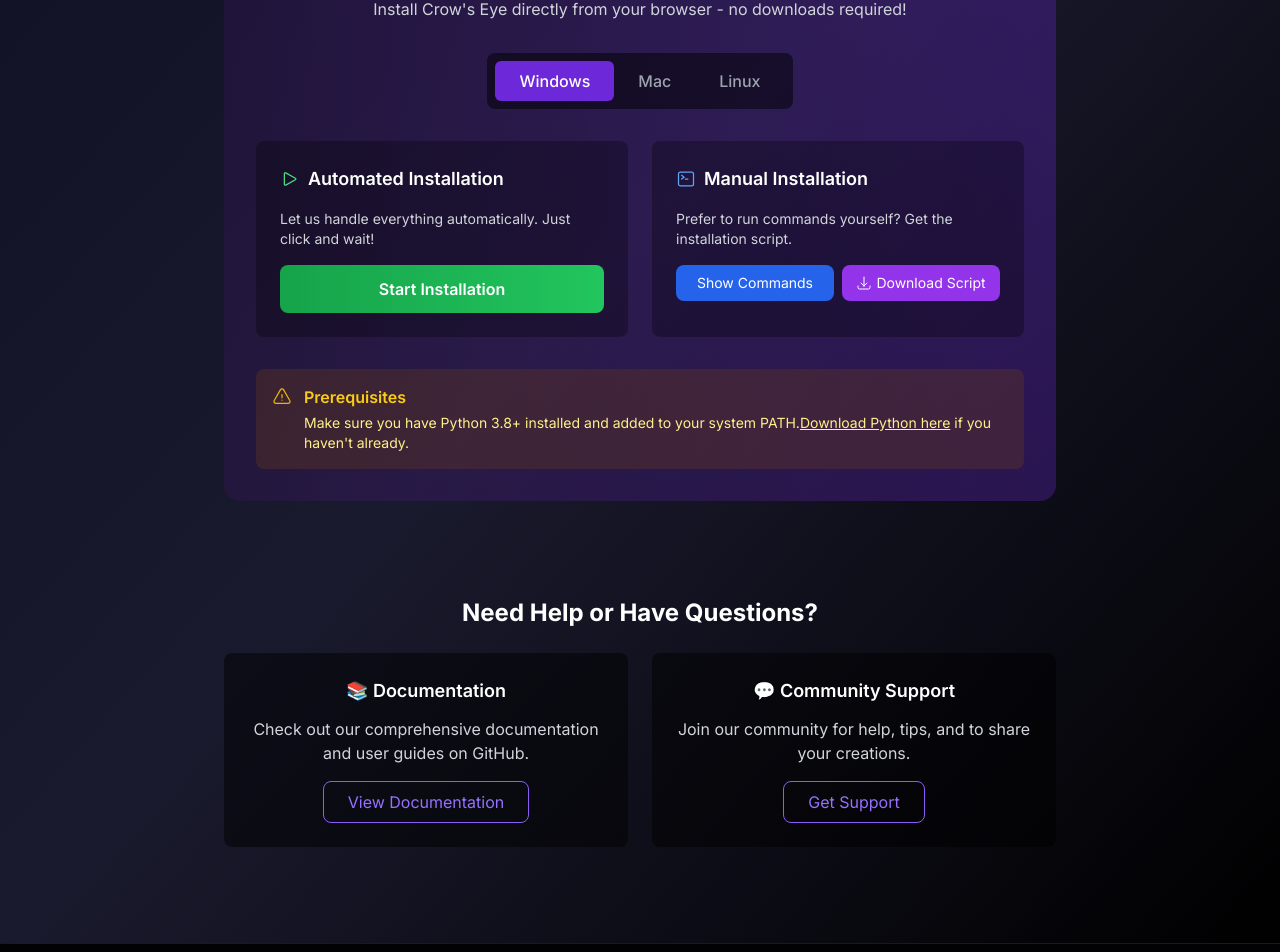
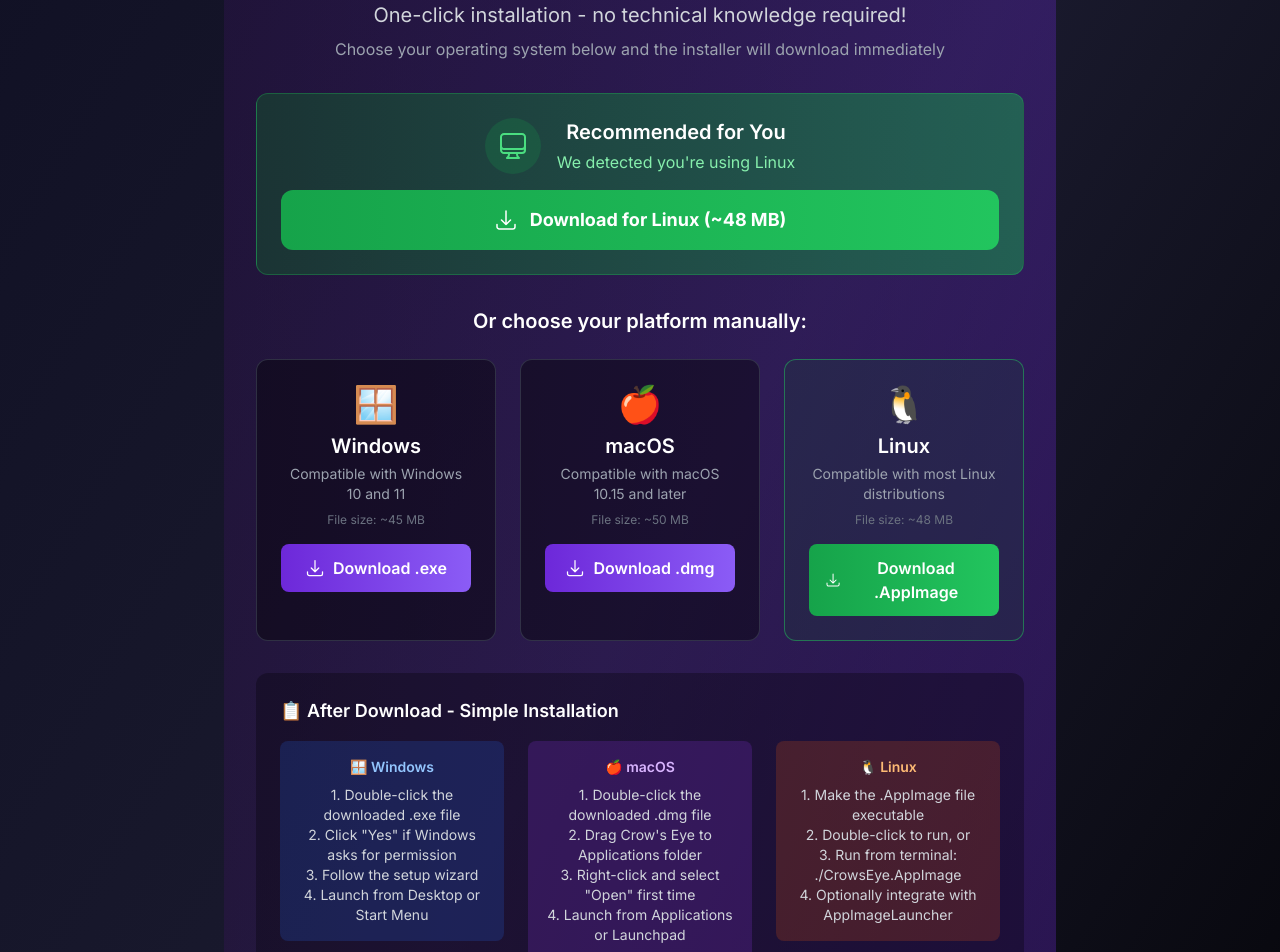
Before and after one commit to cj1101/CrowsEyeWebsite, a Next.js app: page /download in a window 1280 px wide. Shown: the part 540-1492 px from the top of the page. Built offline with nearby package versions, Linux system fonts and the light colour scheme.

Commit message:
Add automated installer build system - Monitor offlineFinal repo for updates and build cross-platform installers automatically - Update website download component to use CrowsEyeWebsite releases - Enable one-click downloads with zero technical knowledge required

```diff
--- a/src/components/EmbeddedInstaller.tsx
+++ b/src/components/EmbeddedInstaller.tsx
@@ -1,356 +1,277 @@
 'use client'
 
-import React, { useState } from 'react'
+import React, { useState, useEffect } from 'react'
 import {
-  PlayIcon,
+  ArrowDownTrayIcon,
   CheckCircleIcon,
   ExclamationTriangleIcon,
-  CommandLineIcon,
-  ArrowDownTrayIcon,
-  ClipboardDocumentIcon
+  ComputerDesktopIcon,
+  DevicePhoneMobileIcon
 } from '@heroicons/react/24/outline'
 
-interface InstallStep {
-  id: string
-  title: string
-  description: string
-  status: 'pending' | 'running' | 'completed' | 'error'
-  command?: string
-  output?: string
-}
+export default function EmbeddedInstaller() {
+  const [downloadStarted, setDownloadStarted] = useState<string | null>(null)
+  const [userOS, setUserOS] = useState<'windows' | 'mac' | 'linux' | null>(null)
 
-export default function EmbeddedInstaller() {
-  const [selectedOS, setSelectedOS] = useState<'windows' | 'mac' | 'linux'>('windows')
-  const [isInstalling, setIsInstalling] = useState(false)
-  const [installationComplete, setInstallationComplete] = useState(false)
+  // Detect user's OS automatically
+  useEffect(() => {
+    const platform = navigator.platform.toLowerCase()
+    const userAgent = navigator.userAgent.toLowerCase()
 
-  const [showCommands, setShowCommands] = useState(false)
+    if (platform.includes('win') || userAgent.includes('windows')) {
+      setUserOS('windows')
+    } else if (platform.includes('mac') || userAgent.includes('mac')) {
+      setUserOS('mac')
+    } else if (platform.includes('linux') || userAgent.includes('linux')) {
+      setUserOS('linux')
+    }
+  }, [])
 
-  const getInstallSteps = (os: string): InstallStep[] => {
-    const baseSteps = [
-      {
-        id: 'download',
-        title: 'Download Crow&apos;s Eye',
-        description: 'Downloading the latest version from GitHub...',
-        status: 'pending' as const,
-        command: 'curl -L -o crows-eye.zip https://github.com/cj1101/offlineFinal/archive/refs/heads/main.zip'
-      },
-      {
-        id: 'extract',
-        title: 'Extract Files',
-        description: 'Extracting application files...',
-        status: 'pending' as const,
-        command: os === 'windows' ? 'tar -xf crows-eye.zip' : 'unzip crows-eye.zip'
-      },
-      {
-        id: 'dependencies',
-        title: 'Install Dependencies',
-        description: 'Installing Python packages...',
-        status: 'pending' as const,
-        command: os === 'windows' ? 'pip install -r deployment/requirements.txt' : 'pip3 install -r deployment/requirements.txt'
-      },
-      {
-        id: 'setup',
-        title: 'Setup Application',
-        description: 'Creating launcher scripts...',
-        status: 'pending' as const,
-        command: os === 'windows' ? 'echo @echo off > launch.bat && echo python main.py >> launch.bat' : 'echo "#!/bin/bash\npython3 main.py" > launch.sh && chmod +x launch.sh'
-      },
-      {
-        id: 'complete',
-        title: 'Installation Complete',
-        description: 'Crow&apos;s Eye is ready to use!',
-        status: 'pending' as const
-      }
-    ]
-    return baseSteps
+  // Download URLs for each platform
+  const downloadUrls = {
+    windows: 'https://github.com/cj1101/CrowsEyeWebsite/releases/latest/download/CrowsEye-Setup-Windows.exe',
+    mac: 'https://github.com/cj1101/CrowsEyeWebsite/releases/latest/download/CrowsEye-Setup-macOS.dmg',
+    linux: 'https://github.com/cj1101/CrowsEyeWebsite/releases/latest/download/CrowsEye-Setup-Linux.AppImage'
   }
 
-  const [steps, setSteps] = useState<InstallStep[]>(getInstallSteps(selectedOS))
-
-  const updateStep = (stepId: string, updates: Partial<InstallStep>) => {
-    setSteps(prev => prev.map(step =>
-      step.id === stepId ? { ...step, ...updates } : step
-    ))
-  }
-
-  const simulateInstallation = async () => {
-    setIsInstalling(true)
-    setInstallationComplete(false)
-
-    const installSteps = getInstallSteps(selectedOS)
-    setSteps(installSteps)
-
-    for (let i = 0; i < installSteps.length; i++) {
-      const step = installSteps[i]
-
-      // Mark step as running
-      updateStep(step.id, { status: 'running' })
-
-      // Simulate installation time
-      await new Promise(resolve => setTimeout(resolve, 1500 + Math.random() * 1000))
-
-      // Mark step as completed
-      updateStep(step.id, {
-        status: 'completed',
-        output: `✅ ${step.title} completed successfully`
-      })
-    }
-
-    setIsInstalling(false)
-    setInstallationComplete(true)
-  }
-
-  const generateInstallScript = () => {
-    const commands = steps
-      .filter(step => step.command)
-      .map(step => step.command)
-      .join('\n')
-
-    const script = selectedOS === 'windows'
-      ? `@echo off
-echo Installing Crow&apos;s Eye...
-cd %USERPROFILE%
-mkdir CrowsEye 2>nul
-cd CrowsEye
-${commands}
-echo.
-echo Installation complete! Run 'python main.py' to start Crow&apos;s Eye.
-pause`
-      : `#!/bin/bash
-echo "Installing Crow&apos;s Eye..."
-cd ~
-mkdir -p CrowsEye
-cd CrowsEye
-${commands}
-echo
-echo "Installation complete! Run 'python3 main.py' to start Crow&apos;s Eye."
-read -p "Press Enter to continue..."`
-
-    return script
-  }
-
-  const copyToClipboard = async (text: string) => {
-    try {
-      await navigator.clipboard.writeText(text)
-      alert('Commands copied to clipboard!')
-    } catch (err) {
-      console.error('Failed to copy:', err)
+  const platformInfo = {
+    windows: {
+      name: 'Windows',
+      icon: '🪟',
+      fileType: '.exe',
+      size: '~45 MB',
+      description: 'Compatible with Windows 10 and 11'
+    },
+    mac: {
+      name: 'macOS',
+      icon: '🍎',
+      fileType: '.dmg',
+      size: '~50 MB',
+      description: 'Compatible with macOS 10.15 and later'
+    },
+    linux: {
+      name: 'Linux',
+      icon: '🐧',
+      fileType: '.AppImage',
+      size: '~48 MB',
+      description: 'Compatible with most Linux distributions'
     }
   }
 
-  const downloadScript = () => {
-    const script = generateInstallScript()
-    const blob = new Blob([script], { type: 'text/plain' })
-    const url = URL.createObjectURL(blob)
-    const a = document.createElement('a')
-    a.href = url
-    a.download = selectedOS === 'windows' ? 'install-crows-eye.bat' : 'install-crows-eye.sh'
-    document.body.appendChild(a)
-    a.click()
-    document.body.removeChild(a)
-    URL.revokeObjectURL(url)
+  const handleDownload = (platform: 'windows' | 'mac' | 'linux') => {
+    setDownloadStarted(platform)
+
+    // Create a temporary link and trigger download
+    const link = document.createElement('a')
+    link.href = downloadUrls[platform]
+    link.download = `CrowsEye-Setup-${platformInfo[platform].name}${platformInfo[platform].fileType}`
+    document.body.appendChild(link)
+    link.click()
+    document.body.removeChild(link)
+
+    // Reset download state after 3 seconds
+    setTimeout(() => {
+      setDownloadStarted(null)
+    }, 3000)
   }
 
   return (
     <div className="bg-gradient-to-r from-primary-900/30 to-primary-600/30 rounded-2xl p-8">
       <div className="text-center mb-8">
-        <h2 className="text-2xl font-bold text-white mb-4">
-          🚀 One-Click Installation
+        <h2 className="text-3xl font-bold text-white mb-4">
+          🚀 Download Crow's Eye Marketing Suite
         </h2>
-        <p className="text-gray-300">
-          Install Crow&apos;s Eye directly from your browser - no downloads required!
+        <p className="text-xl text-gray-300 mb-2">
+          One-click installation - no technical knowledge required!
+        </p>
+        <p className="text-gray-400">
+          Choose your operating system below and the installer will download immediately
         </p>
       </div>
 
-      {/* OS Selection */}
-      <div className="flex justify-center mb-8">
-        <div className="bg-black/50 rounded-lg p-2 flex">
-          {(['windows', 'mac', 'linux'] as const).map((os) => (
+      {/* Recommended Download (Auto-detected OS) */}
+      {userOS && (
+        <div className="mb-8">
+          <div className="bg-gradient-to-r from-green-900/50 to-green-600/50 rounded-xl p-6 border border-green-500/30">
+            <div className="flex items-center justify-center mb-4">
+              <div className="bg-green-600/20 rounded-full p-3 mr-4">
+                <ComputerDesktopIcon className="h-8 w-8 text-green-400" />
+              </div>
+              <div className="text-center">
+                <h3 className="text-xl font-semibold text-white mb-1">
+                  Recommended for You
+                </h3>
+                <p className="text-green-300">
+                  We detected you're using {platformInfo[userOS].name}
+                </p>
+              </div>
+            </div>
+
             <button
-              key={os}
-              onClick={() => {
-                setSelectedOS(os)
-                setSteps(getInstallSteps(os))
-                setInstallationComplete(false)
-              }}
-              className={`px-6 py-2 rounded-md font-medium transition-all duration-200 ${
-                selectedOS === os
-                  ? 'bg-primary-600 text-white'
-                  : 'text-gray-400 hover:text-white'
+              onClick={() => handleDownload(userOS)}
+              disabled={downloadStarted === userOS}
+              className={`w-full py-4 px-6 rounded-xl font-bold text-lg transition-all duration-300 ${
+                downloadStarted === userOS
+                  ? 'bg-green-700 text-green-200 cursor-not-allowed'
+                  : 'bg-gradient-to-r from-green-600 to-green-500 text-white hover:from-green-500 hover:to-green-400 hover:scale-105 hover:shadow-lg hover:shadow-green-500/25'
               }`}
             >
-              {os.charAt(0).toUpperCase() + os.slice(1)}
-            </button>
-          ))}
-        </div>
-      </div>
-
-      {/* Installation Options */}
-      <div className="grid grid-cols-1 md:grid-cols-2 gap-6 mb-8">
-        {/* Automated Installation */}
-        <div className="bg-black/30 rounded-lg p-6">
-          <h3 className="text-lg font-semibold text-white mb-4 flex items-center gap-2">
-            <PlayIcon className="h-5 w-5 text-green-400" />
-            Automated Installation
-          </h3>
-          <p className="text-gray-300 mb-4 text-sm">
-            Let us handle everything automatically. Just click and wait!
-          </p>
-
-          <button
-            onClick={simulateInstallation}
-            disabled={isInstalling}
-            className={`w-full py-3 px-4 rounded-lg font-semibold transition-all duration-300 ${
-              isInstalling
-                ? 'bg-gray-600 text-gray-300 cursor-not-allowed'
-                : 'bg-gradient-to-r from-green-600 to-green-500 text-white hover-glow'
-            }`}
-          >
-            {isInstalling ? 'Installing...' : 'Start Installation'}
-          </button>
-        </div>
-
-        {/* Manual Installation */}
-        <div className="bg-black/30 rounded-lg p-6">
-          <h3 className="text-lg font-semibold text-white mb-4 flex items-center gap-2">
-            <CommandLineIcon className="h-5 w-5 text-blue-400" />
-            Manual Installation
-          </h3>
-          <p className="text-gray-300 mb-4 text-sm">
-            Prefer to run commands yourself? Get the installation script.
-          </p>
-
-          <div className="flex gap-2">
-            <button
-              onClick={() => setShowCommands(!showCommands)}
-              className="flex-1 py-2 px-3 bg-blue-600 text-white rounded-lg text-sm hover:bg-blue-700 transition-colors"
-            >
-              {showCommands ? 'Hide' : 'Show'} Commands
-            </button>
-            <button
-              onClick={downloadScript}
-              className="flex-1 py-2 px-3 bg-purple-600 text-white rounded-lg text-sm hover:bg-purple-700 transition-colors flex items-center justify-center gap-1"
-            >
-              <ArrowDownTrayIcon className="h-4 w-4" />
-              Download Script
-            </button>
-          </div>
-        </div>
-      </div>
-
-      {/* Installation Progress */}
-      {(isInstalling || installationComplete) && (
-        <div className="bg-black/50 rounded-lg p-6 mb-6">
-          <h3 className="text-lg font-semibold text-white mb-4">Installation Progress</h3>
-
-          <div className="space-y-3">
-            {steps.map((step, index) => (
-              <div key={step.id} className="flex items-center gap-3">
-                <div className={`w-6 h-6 rounded-full flex items-center justify-center text-xs font-bold ${
-                  step.status === 'completed' ? 'bg-green-600 text-white' :
-                  step.status === 'running' ? 'bg-blue-600 text-white animate-pulse' :
-                  step.status === 'error' ? 'bg-red-600 text-white' :
-                  'bg-gray-600 text-gray-300'
-                }`}>
-                  {step.status === 'completed' ? '✓' :
-                   step.status === 'error' ? '✗' :
-                   index + 1}
+              {downloadStarted === userOS ? (
+                <div className="flex items-center justify-center gap-3">
+                  <CheckCircleIcon className="h-6 w-6" />
+                  Download Started!
                 </div>
-
-                <div className="flex-1">
-                  <div className={`font-medium ${
-                    step.status === 'completed' ? 'text-green-400' :
-                    step.status === 'running' ? 'text-blue-400' :
-                    step.status === 'error' ? 'text-red-400' :
-                    'text-gray-400'
-                  }`}>
-                    {step.title}
-                  </div>
-                  <div className="text-sm text-gray-500">{step.description}</div>
-                  {step.output && (
-                    <div className="text-xs text-green-400 mt-1">{step.output}</div>
-                  )}
+              ) : (
+                <div className="flex items-center justify-center gap-3">
+                  <ArrowDownTrayIcon className="h-6 w-6" />
+                  Download for {platformInfo[userOS].name} ({platformInfo[userOS].size})
                 </div>
-              </div>
-            ))}
-          </div>
-        </div>
-      )}
-
-      {/* Manual Commands */}
-      {showCommands && (
-        <div className="bg-black/50 rounded-lg p-6 mb-6">
-          <div className="flex items-center justify-between mb-4">
-            <h3 className="text-lg font-semibold text-white">Installation Commands</h3>
-            <button
-              onClick={() => copyToClipboard(generateInstallScript())}
-              className="flex items-center gap-2 px-3 py-1 bg-gray-700 text-gray-300 rounded text-sm hover:bg-gray-600 transition-colors"
-            >
-              <ClipboardDocumentIcon className="h-4 w-4" />
-              Copy All
-            </button>
-          </div>
-
-          <div className="bg-gray-900 rounded-lg p-4 font-mono text-sm overflow-x-auto">
-            <pre className="text-green-400 whitespace-pre-wrap">
-              {generateInstallScript()}
-            </pre>
-          </div>
-        </div>
-      )}
-
-      {/* Success Message */}
-      {installationComplete && (
-        <div className="bg-gradient-to-r from-green-900/50 to-green-600/50 rounded-lg p-6 text-center">
-          <CheckCircleIcon className="h-12 w-12 text-green-400 mx-auto mb-4" />
-          <h3 className="text-xl font-semibold text-white mb-2">
-            🎉 Installation Complete!
-          </h3>
-          <p className="text-gray-300 mb-4">
-            Crow&apos;s Eye has been successfully installed on your system.
-          </p>
-
-          <div className="bg-black/30 rounded-lg p-4 mb-4">
-            <p className="text-sm text-gray-300 mb-2">To start the application:</p>
-            <code className="text-green-400 font-mono">
-              {selectedOS === 'windows' ? 'python main.py' : 'python3 main.py'}
-            </code>
-          </div>
-
-          <div className="flex flex-col sm:flex-row gap-3 justify-center">
-            <a
-              href="https://github.com/cj1101/offlineFinal"
-              target="_blank"
-              rel="noopener noreferrer"
-              className="px-6 py-2 bg-blue-600 text-white rounded-lg hover:bg-blue-700 transition-colors"
-            >
-              View Documentation
-            </a>
-            <button
-              onClick={() => {
-                setInstallationComplete(false)
-                setSteps(getInstallSteps(selectedOS))
-              }}
-              className="px-6 py-2 bg-gray-600 text-white rounded-lg hover:bg-gray-700 transition-colors"
-            >
-              Install Again
+              )}
             </button>
           </div>
         </div>
       )}
 
-      {/* Requirements Notice */}
-      <div className="mt-6 p-4 bg-yellow-900/30 rounded-lg">
+      {/* All Platform Options */}
+      <div className="mb-8">
+        <h3 className="text-xl font-semibold text-white text-center mb-6">
+          Or choose your platform manually:
+        </h3>
+
+        <div className="grid grid-cols-1 md:grid-cols-3 gap-6">
+          {(Object.keys(platformInfo) as Array<keyof typeof platformInfo>).map((platform) => {
+            const info = platformInfo[platform]
+            const isDownloading = downloadStarted === platform
+            const isRecommended = userOS === platform
+
+            return (
+              <div
+                key={platform}
+                className={`bg-black/40 rounded-xl p-6 border transition-all duration-300 hover:scale-105 ${
+                  isRecommended
+                    ? 'border-green-500/50 bg-green-900/20'
+                    : 'border-gray-600/50 hover:border-primary-500/50'
+                }`}
+              >
+                <div className="text-center mb-4">
+                  <div className="text-4xl mb-2">{info.icon}</div>
+                  <h4 className="text-xl font-semibold text-white mb-1">
+                    {info.name}
+                  </h4>
+                  <p className="text-sm text-gray-400 mb-2">{info.description}</p>
+                  <p className="text-xs text-gray-500">
+                    File size: {info.size}
+                  </p>
+                </div>
+
+                <button
+                  onClick={() => handleDownload(platform)}
+                  disabled={isDownloading}
+                  className={`w-full py-3 px-4 rounded-lg font-semibold transition-all duration-300 ${
+                    isDownloading
+                      ? 'bg-gray-600 text-gray-300 cursor-not-allowed'
+                      : isRecommended
+                      ? 'bg-gradient-to-r from-green-600 to-green-500 text-white hover:from-green-500 hover:to-green-400'
+                      : 'bg-gradient-to-r from-primary-600 to-primary-500 text-white hover:from-primary-500 hover:to-primary-400'
+                  }`}
+                >
+                  {isDownloading ? (
+                    <div className="flex items-center justify-center gap-2">
+                      <CheckCircleIcon className="h-5 w-5" />
+                      Downloaded!
+                    </div>
+                  ) : (
+                    <div className="flex items-center justify-center gap-2">
+                      <ArrowDownTrayIcon className="h-5 w-5" />
+                      Download {info.fileType}
+                    </div>
+                  )}
+                </button>
+              </div>
+            )
+          })}
+        </div>
+      </div>
+
+      {/* Installation Instructions */}
+      <div className="bg-black/30 rounded-xl p-6 mb-6">
+        <h3 className="text-lg font-semibold text-white mb-4 flex items-center gap-2">
+          📋 After Download - Simple Installation
+        </h3>
+
+        <div className="grid grid-cols-1 md:grid-cols-3 gap-6 text-sm">
+          <div className="text-center">
+            <div className="bg-blue-600/20 rounded-lg p-4 mb-3">
+              <h4 className="font-semibold text-blue-300 mb-2">🪟 Windows</h4>
+              <p className="text-gray-300">
+                1. Double-click the downloaded .exe file<br/>
+                2. Click "Yes" if Windows asks for permission<br/>
+                3. Follow the setup wizard<br/>
+                4. Launch from Desktop or Start Menu
+              </p>
+            </div>
+          </div>
+
+          <div className="text-center">
+            <div className="bg-purple-600/20 rounded-lg p-4 mb-3">
+              <h4 className="font-semibold text-purple-300 mb-2">🍎 macOS</h4>
+              <p className="text-gray-300">
+                1. Double-click the downloaded .dmg file<br/>
+                2. Drag Crow's Eye to Applications folder<br/>
+                3. Right-click and select "Open" first time<br/>
+                4. Launch from Applications or Launchpad
+              </p>
+            </div>
+          </div>
+
+          <div className="text-center">
+            <div className="bg-orange-600/20 rounded-lg p-4 mb-3">
+              <h4 className="font-semibold text-orange-300 mb-2">🐧 Linux</h4>
+              <p className="text-gray-300">
+                1. Make the .AppImage file executable<br/>
+                2. Double-click to run, or<br/>
+                3. Run from terminal: ./CrowsEye.AppImage<br/>
+                4. Optionally integrate with AppImageLauncher
+              </p>
+            </div>
+          </div>
+        </div>
+      </div>
+
+      {/* System Requirements */}
+      <div className="bg-yellow-900/20 rounded-xl p-6 border border-yellow-600/30">
         <div className="flex items-start gap-3">
-          <ExclamationTriangleIcon className="h-5 w-5 text-yellow-500 flex-shrink-0 mt-0.5" />
+          <ExclamationTriangleIcon className="h-6 w-6 text-yellow-500 flex-shrink-0 mt-1" />
           <div>
-            <h4 className="text-yellow-400 font-semibold mb-1">Prerequisites</h4>
-            <p className="text-yellow-200 text-sm">
-              Make sure you have Python 3.8+ installed and added to your system PATH.
-              <a href="https://python.org/downloads/" target="_blank" rel="noopener noreferrer" className="underline hover:text-yellow-100">
-                Download Python here
-              </a> if you haven&apos;t already.
+            <h4 className="text-yellow-400 font-semibold mb-2">System Requirements</h4>
+            <div className="grid grid-cols-1 md:grid-cols-3 gap-4 text-sm text-yellow-200">
+              <div>
+                <strong>Windows:</strong> Windows 10 or 11, 4GB RAM, 500MB storage
+              </div>
+              <div>
+                <strong>macOS:</strong> macOS 10.15+, 4GB RAM, 500MB storage
+              </div>
+              <div>
+                <strong>Linux:</strong> Ubuntu 18.04+/equivalent, 4GB RAM, 500MB storage
+              </div>
+            </div>
+            <p className="text-yellow-300 mt-3 text-sm">
+              💡 <strong>Need help?</strong> Check our{' '}
+              <a
+                href="https://github.com/cj1101/CrowsEyeWebsite/wiki"
+                target="_blank"
+                rel="noopener noreferrer"
+                className="underline hover:text-yellow-100"
+              >
+                installation guide
+              </a>{' '}
+              or{' '}
+              <a
+                href="/contact"
+                className="underline hover:text-yellow-100"
+              >
+                contact support
+              </a>.
             </p>
           </div>
         </div>
```
Also changed, not shown: 1 other file (tests, documents, lock files or other folders).
